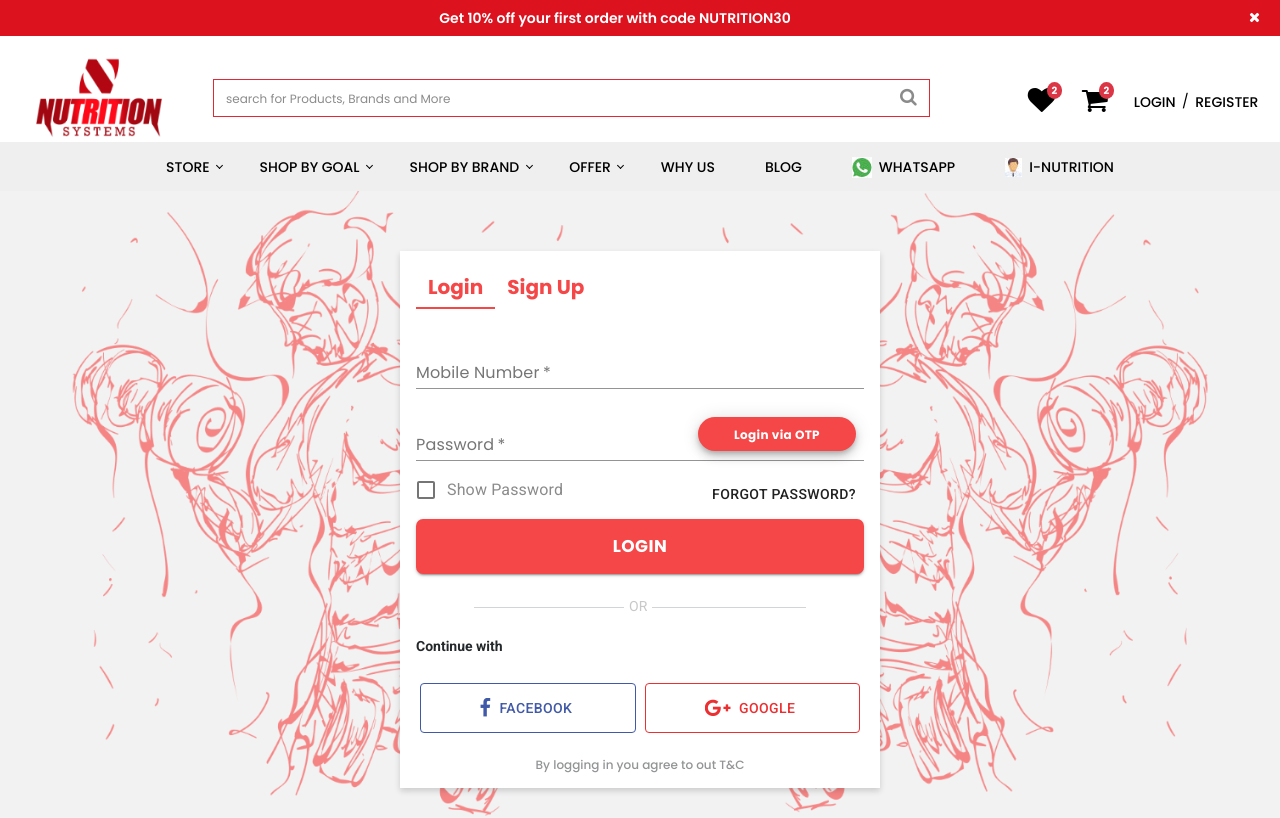
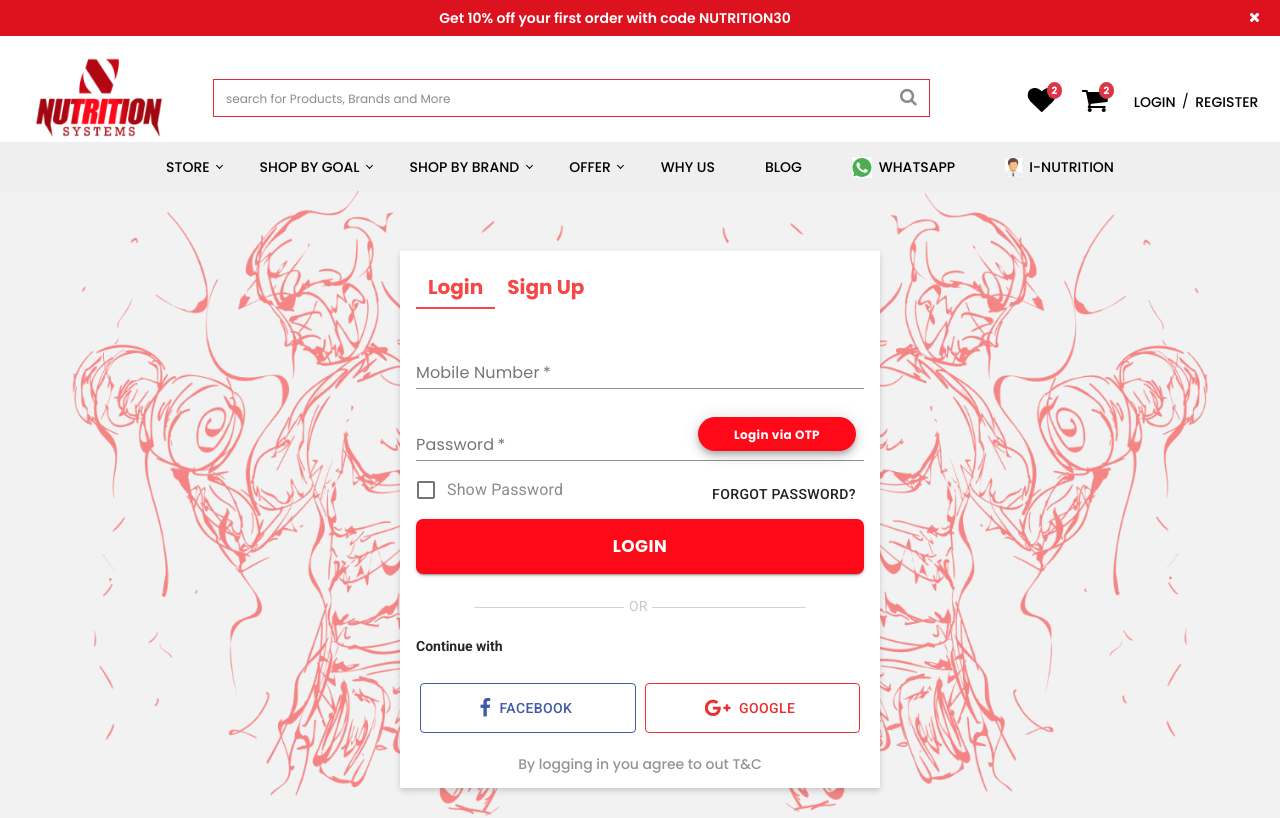
Before and after one commit to KaranPalan7507/NSEcomm, a React (Create React App) app in the folder nutrition/: page /login in a window 1280 px wide. Shown: the top 818 px of the page. Built offline with nearby package versions, Linux system fonts and the light colour scheme.

Commit message:
sign up login feedback

```diff
--- a/nutrition/src/Pages/LoginSignUp/login.js
+++ b/nutrition/src/Pages/LoginSignUp/login.js
@@ -52,7 +52,7 @@ export default class Login extends React.Component {
                   variant="extended"
                   size="small"
                   color="primary"
-                  className="otp-btn"
+                  className="otp-btn button-red"
                 >
                   {messages.common.login_via_otp}
                 </Fab>
@@ -73,7 +73,11 @@ export default class Login extends React.Component {
             <Button>{messages.common.forgot_password}</Button>
           </div>
 
-          <Button variant="contained" className="login-btn" type="submit">
+          <Button
+            variant="contained"
+            className="login-btn button-red"
+            type="submit"
+          >
             {messages.common.login}
           </Button>
         </form>
--- a/nutrition/src/Pages/LoginSignUp/signup.js
+++ b/nutrition/src/Pages/LoginSignUp/signup.js
@@ -39,7 +39,11 @@ export default class Signup extends React.Component {
             className="subscribe_text"
             label={messages.common.email_subscribe}
           />
-          <Button variant="contained" className="login-btn" type="submit">
+          <Button
+            variant="contained"
+            className="login-btn button-red"
+            type="submit"
+          >
             {messages.common.signUp}
           </Button>
         </form>
--- a/nutrition/src/Pages/LoginSignUp/style.scss
+++ b/nutrition/src/Pages/LoginSignUp/style.scss
@@ -1,3 +1,4 @@
+@import "./../../scss/variables";
 .login-signup {
   background-image: url("/images/loginbg.png");
   background-size: contain;
@@ -83,30 +84,24 @@
     width: 100%;
     height: 55px;
     border-radius: 7px;
-    background-color: #f54747;
-    color: #fff;
-    font-family: Poppins;
     font-weight: bold;
     font-size: 17px;
-    &:hover {
-      background-color: #f66767;
-    }
   }
   .login-input {
     label {
       font-family: Poppins;
     }
     .Mui-focused {
-      color: #f54747;
+      color: $red;
     }
 
     .MuiInput-underline:after {
-      border-bottom-color: #f54747;
+      border-bottom-color: $red;
     }
   }
   .terms-text {
     margin-top: 10px;
-    font-size: 12px;
+    font-size: 14px;
     text-align: center;
     font-weight: 500;
     line-height: 15px;
@@ -116,7 +111,6 @@
 }
 .login-wrapper {
   .MuiFab-extended.MuiFab-sizeSmall.otp-btn {
-    background-color: #f54747;
     font-size: 12px;
     text-transform: none;
     margin: 8px;
--- a/nutrition/src/index.scss
+++ b/nutrition/src/index.scss
@@ -48,9 +48,15 @@ img {
 }
 /* General Style Ends
 ===================================================================================================================================*/
-.button-red.MuiButton-contained{
-  background-color:#f54747;
-  color:#fff
+.button-red.MuiButtonBase-root {
+  color: #fff;
+  background-color: $red;
+  font-family: Poppins;
+  &:hover {
+    background-color: white;
+    color: $red;
+    border: 2px solid $red;
+  }
 }
 /* Header Style Starts
 ===================================================================================================================================*/
--- a/nutrition/src/scss/_variables.scss
+++ b/nutrition/src/scss/_variables.scss
@@ -131,3 +131,4 @@ $col-four-width: 33.33333333% !default;
 $col-three-width: 25% !default;
 $col-two-width: 16.66666667% !default;
 $col-one-width: 8.33333333% !default;
+$red: #ff0919;
```
